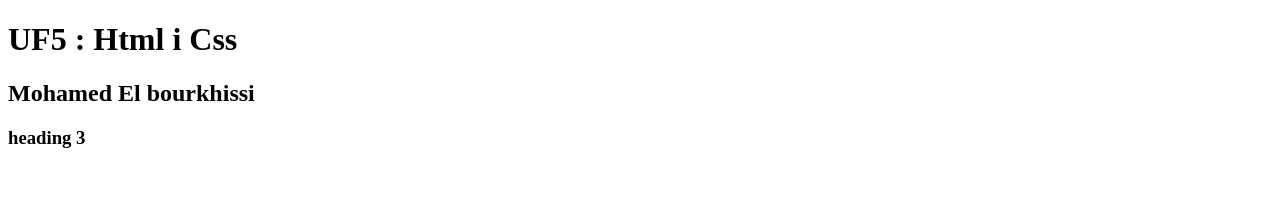
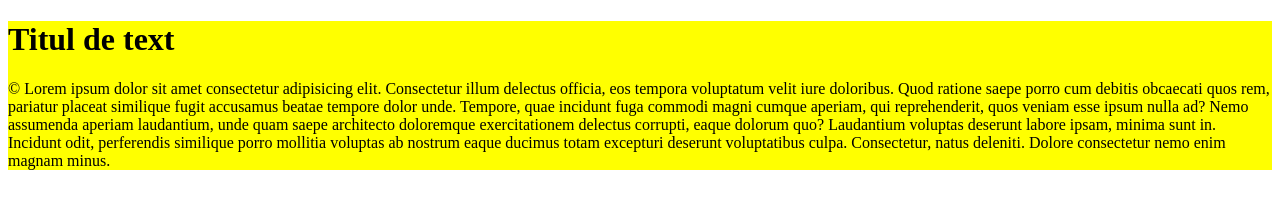
Before and after one commit to mohamedelbourkhissi/La-carpeta-Github, a plain HTML site: page index.html in a window 1280 px wide. Drawn offline with Linux system fonts and the light colour scheme.

Commit message:
Update index.html

```diff
--- a/index.html
+++ b/index.html
@@ -5,15 +5,19 @@
     <meta name="viewport" content="width=device-width, initial-scale=1.0">
     <title>Mohamed</title>
 </head>
+
 <body>
 
-    <!-- Headingh -->
+    <div id="div">
+        <h1>Titul de text</h1>
+        <p>
+            &copy;
+        Lorem ipsum dolor sit amet consectetur adipisicing elit. Consectetur illum delectus officia, eos tempora voluptatum velit iure doloribus. Quod ratione saepe porro cum debitis obcaecati quos rem, pariatur placeat similique fugit accusamus beatae tempore dolor unde. Tempore, quae incidunt fuga commodi magni cumque aperiam, qui reprehenderit, quos veniam esse ipsum nulla ad? Nemo assumenda aperiam laudantium, unde quam saepe architecto doloremque exercitationem delectus corrupti, eaque dolorum quo? Laudantium voluptas deserunt labore ipsam, minima sunt in. Incidunt odit, perferendis similique porro mollitia voluptas ab nostrum eaque ducimus totam excepturi deserunt voluptatibus culpa. Consectetur, natus deleniti. Dolore consectetur nemo enim magnam minus.
+        </p>
+    </div>
 
-    <h1>UF5 : Html i Css </h1>
-    <h2>Mohamed El bourkhissi</h2>
-    <h3>heading 3</h3>
-    <h4></h4>
-
-
+    <script>
+    document.getElementById("div").style.backgroundColor = "yellow"
+    </script>
 </body>
 </html>
```
